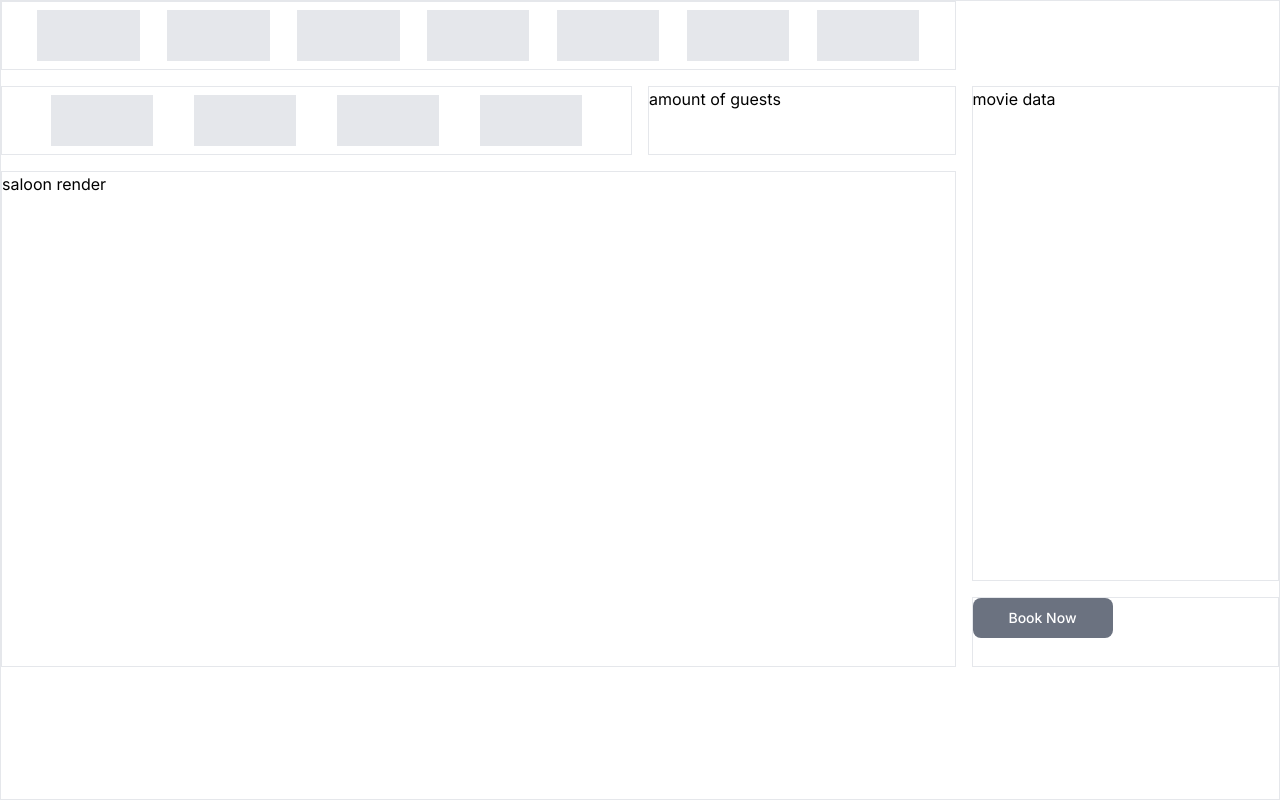
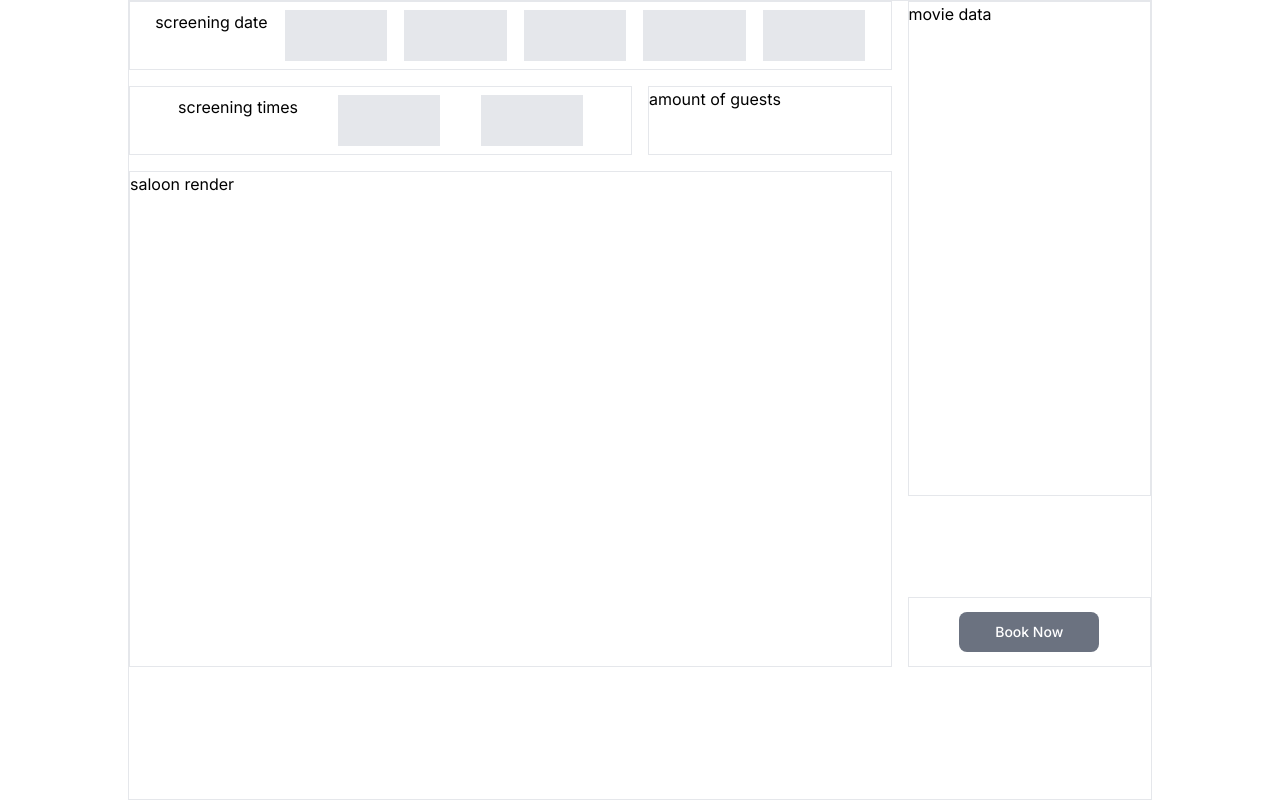
Before and after one commit to AlexanderK88/b7-inlamning-4a, a Next.js app in the folder kinogoteborg/: page /booking in a window 1280 px wide. Built offline with nearby package versions, Linux system fonts and the light colour scheme.

Commit message:
unstyled layout for booking section for future work and design.

```diff
--- a/kinogoteborg/src/app/booking/page.jsx
+++ b/kinogoteborg/src/app/booking/page.jsx
@@ -30,13 +30,12 @@ export default function Page() {
   };
 
   return (
-    <div className="flex flex-col border h-screen m-0">
+    <div className="flex flex-col border h-screen m-0 w-[80vw] m-auto">
       <div className="grid md:grid-cols-4 md:grid-rows-8 gap-4">
-        <div className="md:row-span-6 md:col-start-4 md:row-start-2 border">movie data</div>
+        <div className="md:row-span-6 md:col-start-4 md:row-start-1 border">movie data</div>
 
         <div className="md:col-span-3 flex flex-row align-center justify-evenly border p-2 ">
-          <div className="bg-gray-200 w-[8vw] h-[4vw]"></div>
-          <div className="bg-gray-200 w-[8vw] h-[4vw]"></div>
+          <p>screening date</p>
           <div className="bg-gray-200 w-[8vw] h-[4vw]"></div>
           <div className="bg-gray-200 w-[8vw] h-[4vw]"></div>
           <div className="bg-gray-200 w-[8vw] h-[4vw]"></div>
@@ -45,8 +44,7 @@ export default function Page() {
         </div>
 
         <div className="md:col-span-2 md:col-start-1 md:row-start-2 flex flex-row align-center justify-evenly p-2 border">
-          <div className="bg-gray-200 w-[8vw] h-[4vw]"></div>
-          <div className="bg-gray-200 w-[8vw] h-[4vw]"></div>
+          <p>screening times</p>
           <div className="bg-gray-200 w-[8vw] h-[4vw]"></div>
           <div className="bg-gray-200 w-[8vw] h-[4vw]"></div>
         </div>
@@ -54,7 +52,7 @@ export default function Page() {
         <div className="md:col-span-3 md:row-span-6 md:col-start-1 md:row-start-3 border">
           saloon render
         </div>
-        <div className="md:col-start-4 md:row-start-8 border">
+        <div className="md:col-start-4 md:row-start-8 border justify-center items-center grid">
           <Button onClick={() => setBookNow(true)} className={"w-[10em]"}>
             Book Now
           </Button>
```
